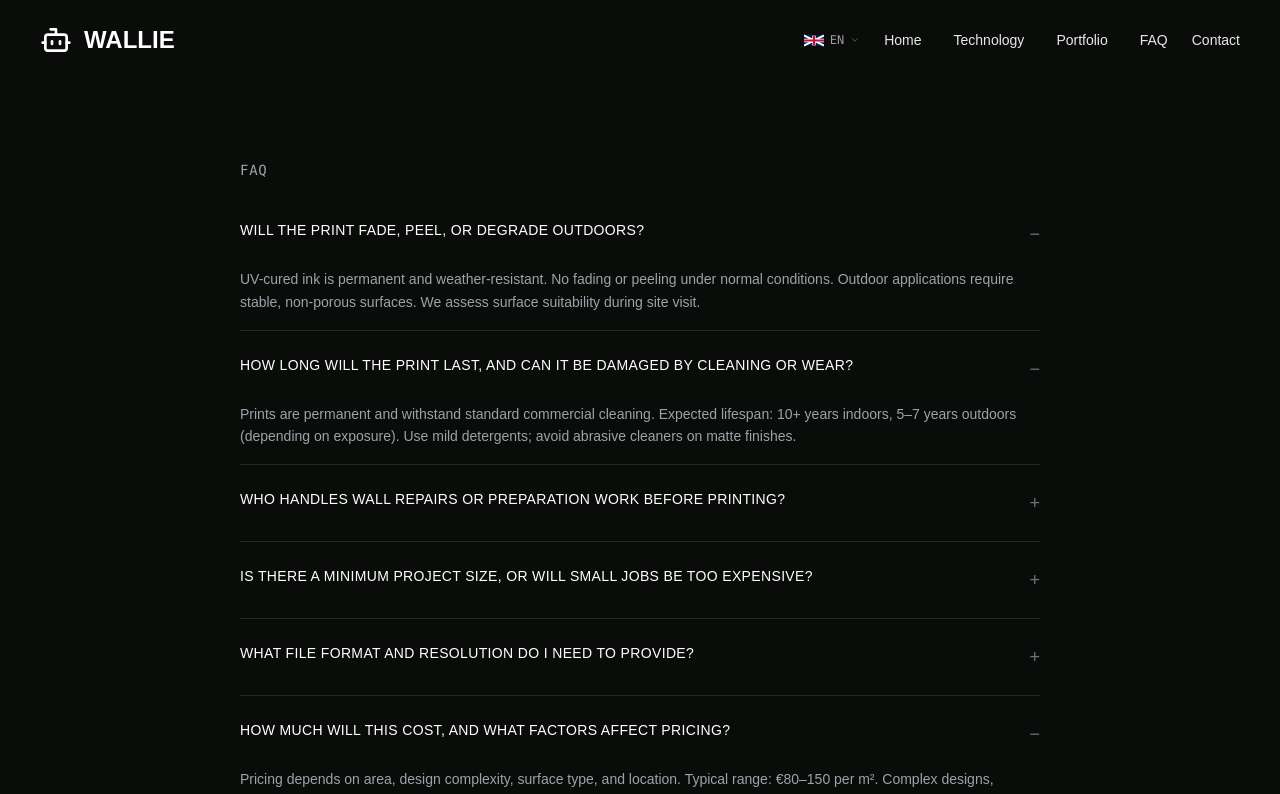
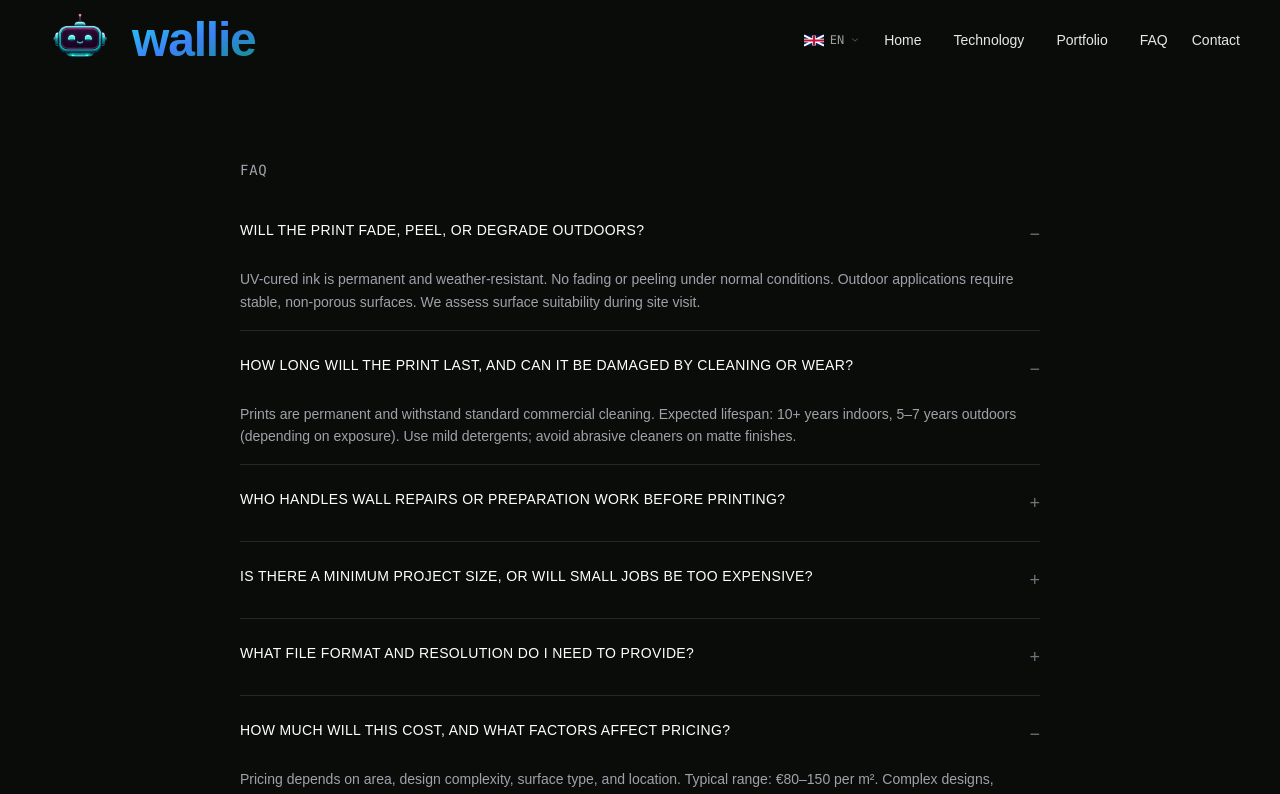
Before and after one commit to Pavle98/wallie-web, a Next.js app: page /en/faq in a window 1280 px wide. Shown: the top 794 px of the page. Built offline with nearby package versions, Linux system fonts and the light colour scheme.

Commit message:
Increase logo and wallie text size in navbar

```diff
--- a/components/Navbar.tsx
+++ b/components/Navbar.tsx
@@ -7,23 +7,13 @@ import { Bot, Menu, X, ChevronDown } from "lucide-react";
 import { getTranslations, type Locale, locales } from "@/lib/i18n";
 import { usePathname } from "next/navigation";
 import Link from "next/link";
+import Image from "next/image";
 
-const localeNames: Record<Locale, Record<Locale, string>> = {
-  sr: {
-    sr: "Srpski",
-    en: "Engleski",
-    ru: "Ruski",
-  },
-  en: {
-    sr: "Serbian",
-    en: "English",
-    ru: "Russian",
-  },
-  ru: {
-    sr: "Сербский",
-    en: "Английский",
-    ru: "Русский",
-  },
+// Language names always in their native language (doesn't change based on current locale)
+const nativeLocaleNames: Record<Locale, string> = {
+  sr: "Srpski",
+  en: "English",
+  ru: "Русский",
 };
 
 // Flag SVG components
@@ -107,8 +97,6 @@ export default function Navbar({ locale }: { locale: Locale }) {
 
   const closeMenu = () => setIsOpen(false);
 
-  const currentLocaleNames = localeNames[locale];
-
   const navLinks = [
     { name: t.nav.home, href: `/${locale}`, isLink: true },
     { name: t.nav.technology, href: "#technology", isLink: false },
@@ -143,10 +131,19 @@ export default function Navbar({ locale }: { locale: Locale }) {
           >
             <Link
               href={`/${locale}`}
-              className="flex items-center gap-3 text-2xl font-bold text-white transition-opacity hover:opacity-80"
+              className="flex items-center gap-3 transition-opacity hover:opacity-80"
             >
-              <Bot className="h-8 w-8 text-white" />
-              WALLIE
+              <Image
+                src="/logo.svg"
+                alt="Wallie Logo"
+                width={240}
+                height={64}
+                className="h-16 md:h-20 w-auto"
+                priority
+              />
+              <span className="text-3xl md:text-4xl lg:text-5xl font-bold lowercase tracking-tight bg-gradient-to-br from-cyan-400 via-blue-500 to-teal-600 bg-clip-text text-transparent">
+                wallie
+              </span>
             </Link>
           </motion.div>
 
@@ -186,7 +183,7 @@ export default function Navbar({ locale }: { locale: Locale }) {
                         }`}
                       >
                         <LanguageCode locale={loc} />
-                        <span>{currentLocaleNames[loc]}</span>
+                        <span>{nativeLocaleNames[loc]}</span>
                       </Link>
                     ))}
                   </motion.div>
@@ -307,7 +304,7 @@ export default function Navbar({ locale }: { locale: Locale }) {
                 <div className="border-t border-zinc-800 pt-6">
                   <div className="flex items-center gap-2 mb-3 text-sm text-white/60">
                     <LanguageCode locale={locale} />
-                    <span>{currentLocaleNames[locale]}</span>
+                    <span>{nativeLocaleNames[locale]}</span>
                   </div>
                   <div className="flex flex-col gap-2">
                     {locales
@@ -320,7 +317,7 @@ export default function Navbar({ locale }: { locale: Locale }) {
                           className="flex items-center gap-2 text-lg text-white/80 hover:text-white transition-colors"
                         >
                           <LanguageCode locale={loc} />
-                          <span>{currentLocaleNames[loc]}</span>
+                          <span>{nativeLocaleNames[loc]}</span>
                         </Link>
                       ))}
                   </div>
```
Also changed, not shown: public/logo.svg (added).
